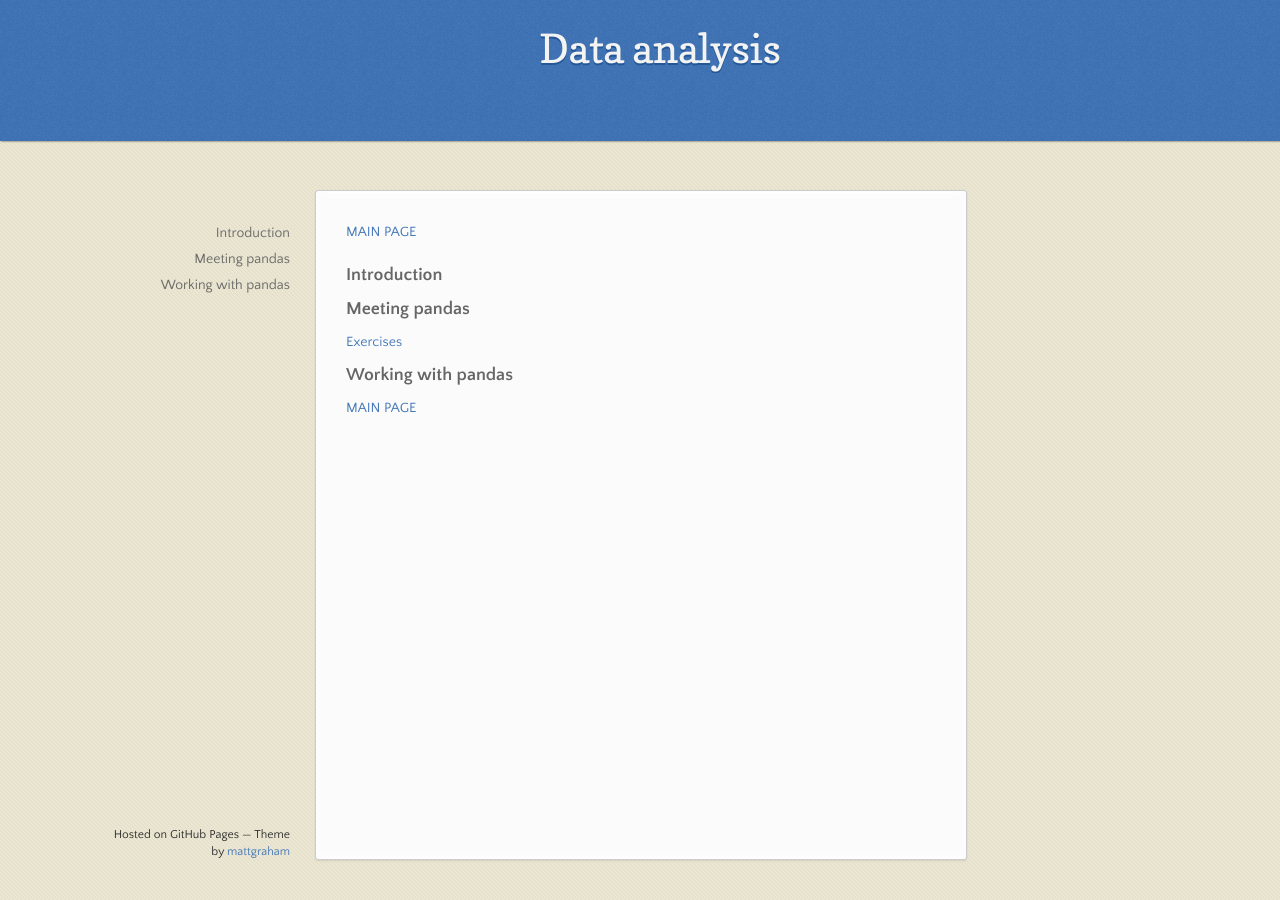
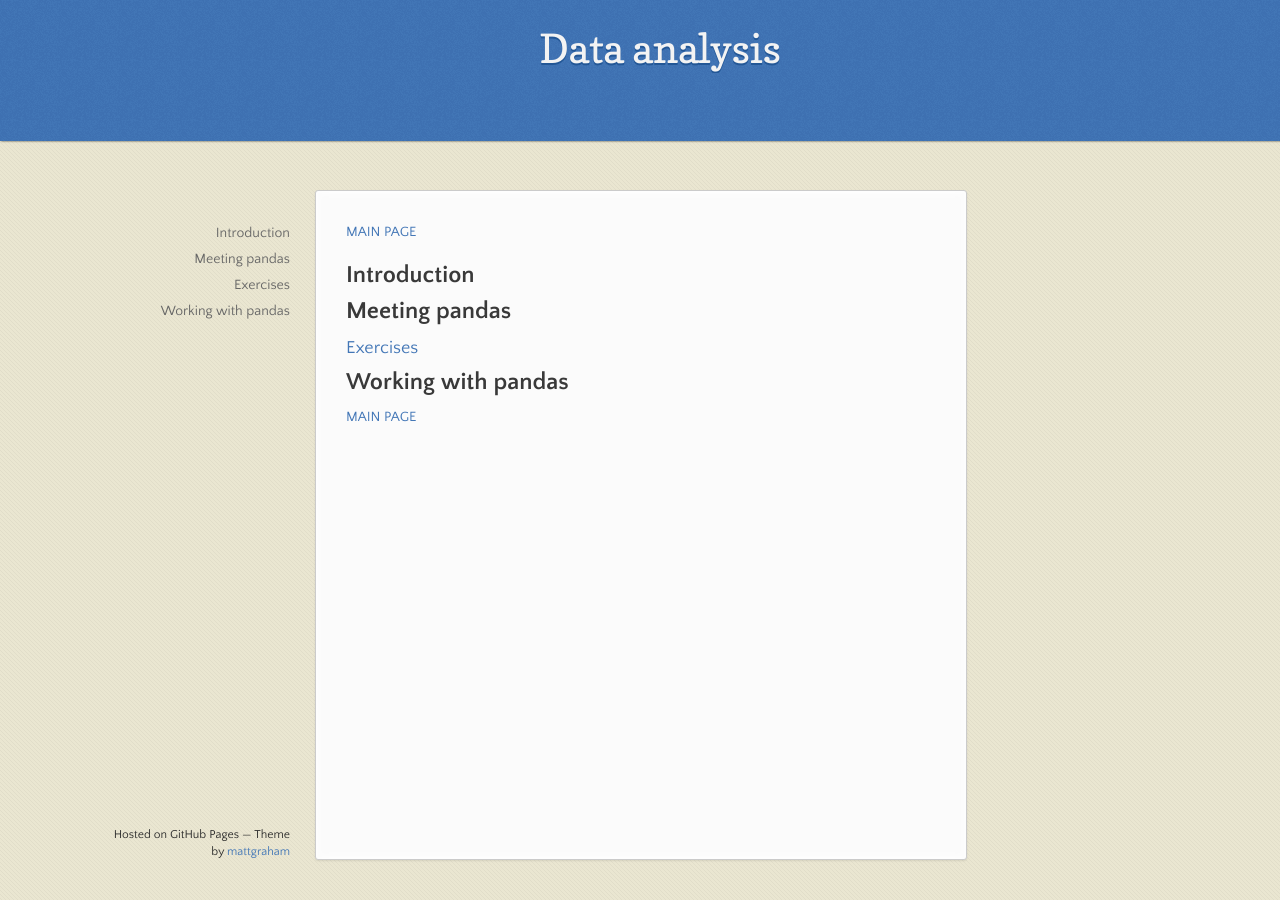
Before and after one commit to soukupmarek-edin/soukupmarek-edin.github.io, a Jekyll site: the page built from data_analysis/data_analysis_main.md, in a window 1280 px wide. Built offline with Jekyll 4.4.1, drawn with Linux system fonts in a browser that asks for light colours; Markdown is read by kramdown in place of the engine named in the settings.

Commit message:
Update data_analysis_main.md

```diff
--- a/data_analysis/data_analysis_main.md
+++ b/data_analysis/data_analysis_main.md
@@ -4,12 +4,12 @@ layout: data_analysis_index
 
 [MAIN PAGE](https://soukupmarek-edin.github.io/)
 
-### Introduction
+## Introduction
 
-### Meeting pandas
+## Meeting pandas
 
-#### [Exercises](./chapter1_exercises.md)
+### [Exercises](./chapter1_exercises.md)
 
-### Working with pandas
+## Working with pandas
 
 [MAIN PAGE](https://soukupmarek-edin.github.io/)
```
